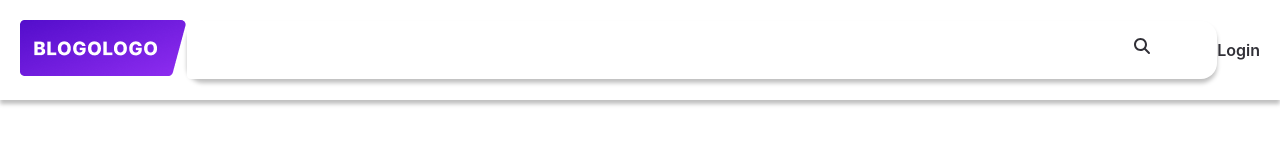
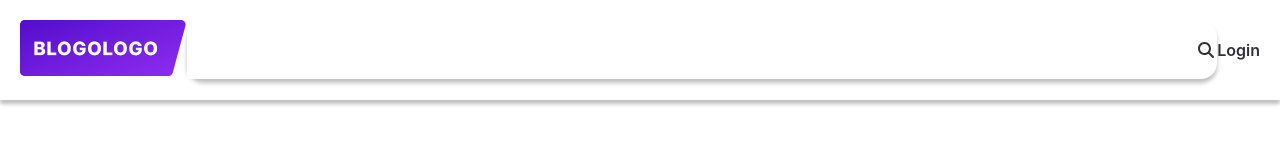
Before and after one commit to Shelkovskiy/NewsBLogApp-use-React-Redux-, a React (Create React App) app in the folder react-redux-app/: page /signinpage in a window 1280 px wide. Shown: the top 160 px of the page. Built offline with nearby package versions, Linux system fonts and the light colour scheme.

Commit message:
fix workplace and semantic tag:main

```diff
--- a/react-redux-app/src/components/common-components/Button/index.tsx
+++ b/react-redux-app/src/components/common-components/Button/index.tsx
@@ -4,7 +4,7 @@ import styled from "styled-components";
 interface IButtonProps extends IButtonVisualProps {
 	children: React.ReactNode;
 	disabled?: boolean;
-	onClick?: () => void;
+	onClick?: (e: React.MouseEvent<HTMLButtonElement>) => void;
 	active?: boolean;
 	className?: string;
 	type?: "submit" | "button" | "reset";
--- a/react-redux-app/src/components/common-components/Layout/Headers/index.tsx
+++ b/react-redux-app/src/components/common-components/Layout/Headers/index.tsx
@@ -1,4 +1,4 @@
-import React, { useCallback, useState } from "react";
+import React, { useCallback, useState, useMemo } from "react";
 import styled from "styled-components";
 import Input from "../../Input";
 import Button from "../../Button";
@@ -8,9 +8,14 @@ import CustomText from "../../Text/index";
 import { CustomLnk } from "../../CustomLink/index";
 import { Form } from "../../Form/index";
 import Image from "./img/logo.png";
-import { AppDispatch } from "../../../../redux/hooks";
+import { AppDispatch, useAppSelector } from "../../../../redux/hooks";
 import { useDispatch } from "react-redux";
 import { getAsyncBlogsSearch } from "../../../../redux/action/blogsActionCreators/index";
+import {
+	dataSelectors,
+	isAuthSelector,
+} from "../../../../redux/selectors/authSelectrors";
+import ComponentsContainer from "../../Container";
 
 interface IHeader {
 	background?: string;
@@ -34,8 +39,9 @@ const initialSearchValue: string = "";
 
 const Header = () => {
 	const [value, setValue] = useState(initialSearchValue);
-
 	const dispatch: AppDispatch = useDispatch();
+	const { username, email } = useAppSelector(dataSelectors);
+	const isAuth = useAppSelector(isAuthSelector);
 
 	const onBtnSearch = useCallback(async () => {
 		try {
@@ -77,8 +83,11 @@ const Header = () => {
 						height="56px"
 						type="text"
 					/>
+					<ComponentsContainer width="20px" alignItems="center" display="flex">
 						<CustomLnk to="/searchpage" textDecoration="none">
 							<Button
+								width="100%"
+								disabled={!value}
 								type="submit"
 								onClick={onBtnSearch}
 								background="none"
@@ -87,7 +96,9 @@ const Header = () => {
 								<FontAwesomeIcon icon={faMagnifyingGlass} />
 							</Button>
 						</CustomLnk>
+					</ComponentsContainer>
 				</Form>
+				{!isAuth ? (
 					<CustomLnk to="/signinpage" textDecoration="none">
 						<div>
 							<CustomText
@@ -101,6 +112,9 @@ const Header = () => {
 							</CustomText>
 						</div>
 					</CustomLnk>
+				) : (
+					<CustomText>{username}</CustomText>
+				)}
 			</HeaderBlock>
 		</>
 	);
--- a/react-redux-app/src/components/common-components/Layout/index.tsx
+++ b/react-redux-app/src/components/common-components/Layout/index.tsx
@@ -4,7 +4,7 @@ import Footer from "./Footer/index";
 import { Outlet } from "react-router-dom";
 import styled from "styled-components";
 
-const MainContent = styled.div`
+const MainContent = styled.main`
 	margin: 20px;
 	position: relative;
 `;
```
Lines whose indentation alone changed are shown as unchanged.
